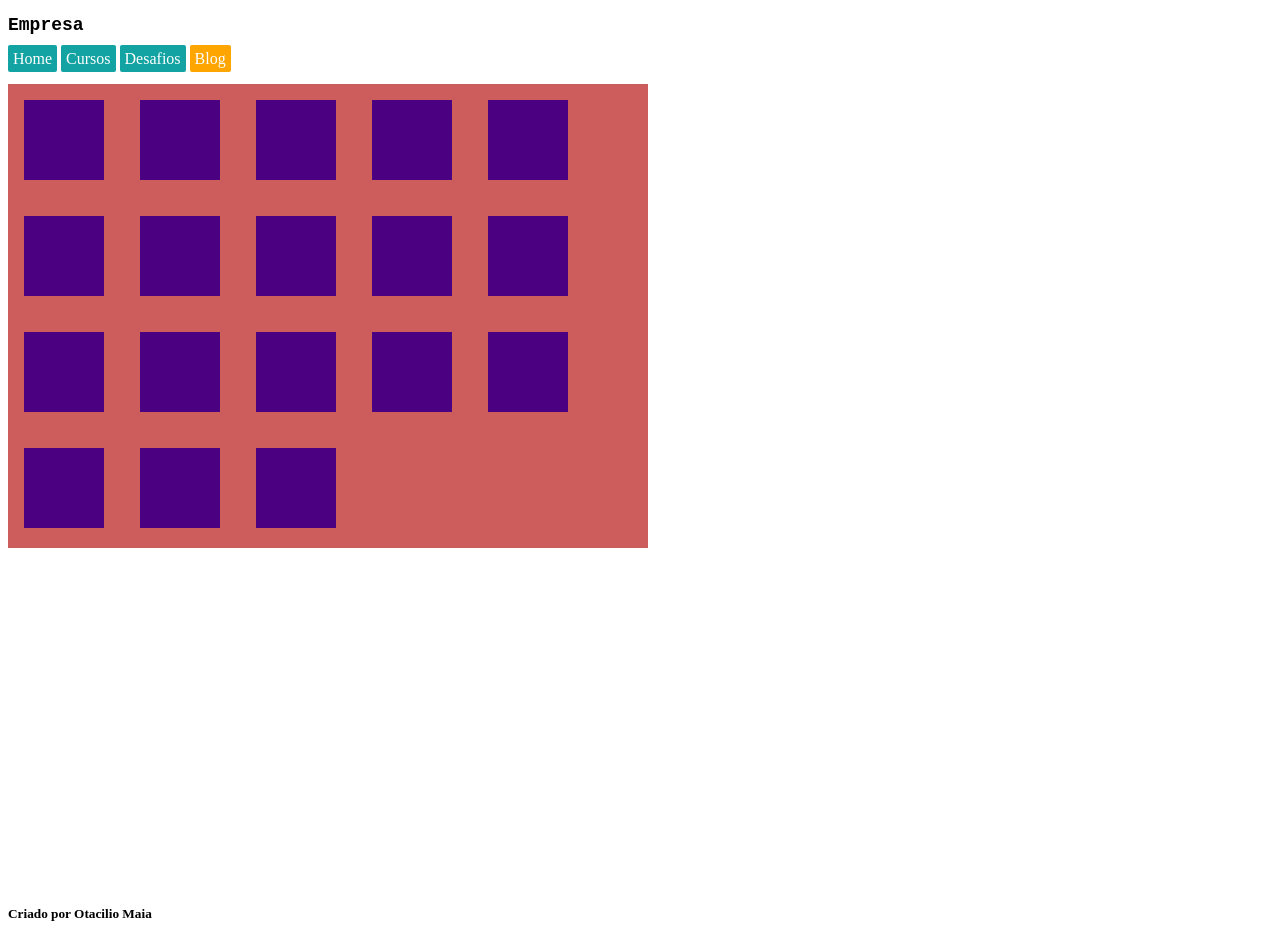
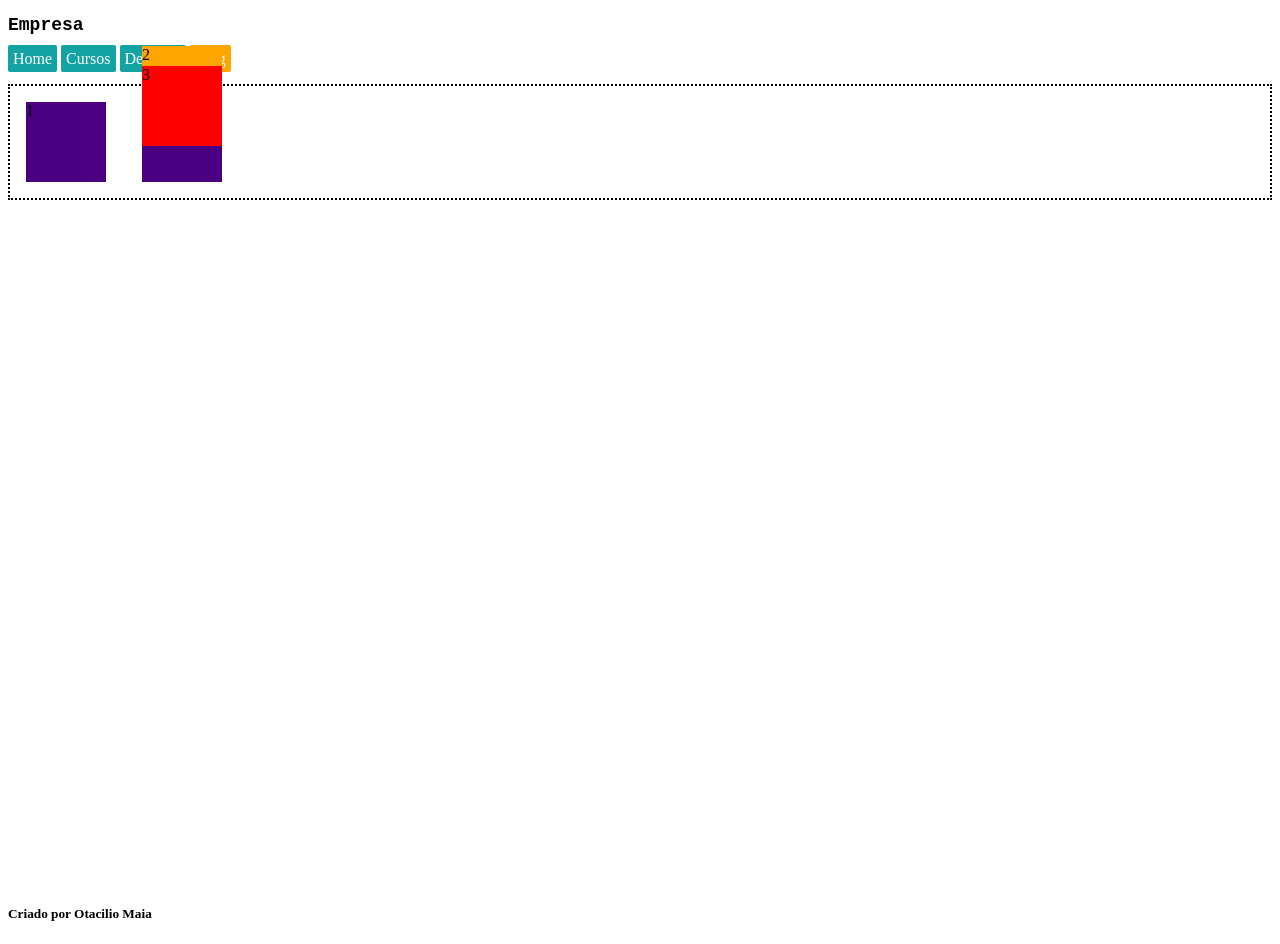
Before and after one commit to OtacilioN/html-e-css-platzi, a plain HTML site: page index.html in a window 1280 px wide. Drawn offline with Linux system fonts and the light colour scheme.

Commit message:
[Aula 26] Position

```diff
--- a/index.html
+++ b/index.html
@@ -24,24 +24,10 @@
         </header>
         <main>
             <div class="big-box">
-                <div class="small-box"></div>
-                <div class="small-box"></div>
-                <div class="small-box"></div>
-                <div class="small-box"></div>
-                <div class="small-box"></div>
-                <div class="small-box"></div>
-                <div class="small-box"></div>
-                <div class="small-box"></div>
-                <div class="small-box"></div>
-                <div class="small-box"></div>
-                <div class="small-box"></div>
-                <div class="small-box"></div>
-                <div class="small-box"></div>
-                <div class="small-box"></div>
-                <div class="small-box"></div>
-                <div class="small-box"></div>
-                <div class="small-box"></div>
-                <div class="small-box"></div>
+                <div class="small-box" id="one">1</div>
+                <div class="small-box" id="two">2</div>
+                <div class="small-box" id="three">3</div>
+                <div class="small-box" id="four">4</div>
             </div>
         </main>
         <footer>
--- a/style.css
+++ b/style.css
@@ -49,8 +49,7 @@ main{
 }
 
 .big-box {
-    max-width: 50vw;
-    background-color: indianred;
+    border: 2px black dotted;
 }
 
 .small-box{
@@ -60,3 +59,15 @@ main{
     margin: 16px;
     display: inline-block;
 }
+
+#two {
+    background-color: orange;
+    position: absolute;
+    top: 30px;
+}
+
+#three {
+    background-color: red;
+    position: absolute;
+    top: 50px;
+}
```
